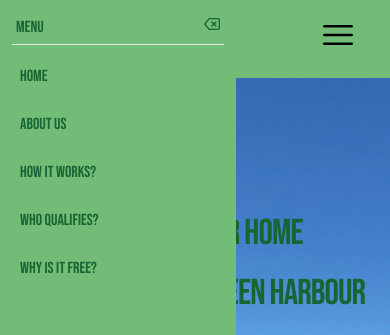
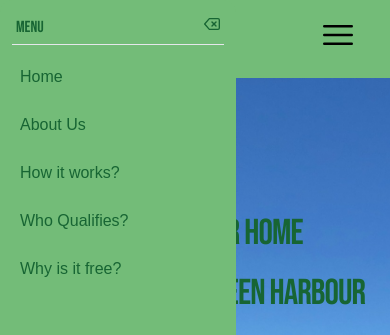
Before and after one commit to UzairChaudhary/Green-Harbour, a Next.js app: page / in a window 390 px wide. Both pictures are taken after a click on the button 338 px from the left and 34 px from the top of the page. Shown: the top 335 px of the page. Built offline with nearby package versions, Linux system fonts and the light colour scheme.

Commit message:
changed font in navbar hamburger menu

```diff
--- a/components/LandingPage/Navbar.js
+++ b/components/LandingPage/Navbar.js
@@ -60,7 +60,7 @@ function Navbar() {
                                 </div>
                                 {links.map(({ id, linkText, url }) => (
                                     <Link key={id} href={url} end legacyBehavior>
-                                        <a onClick={() => dispatch({ type: actioTypes.closeSidebar })} className=" hover:text-white hover:bg-mud_color rounded-lg p-1 px-2">
+                                        <a onClick={() => dispatch({ type: actioTypes.closeSidebar })} className=" hover:text-white hover:bg-mud_color font-proxima-nova rounded-lg p-1 px-2">
                                             {linkText}
                                         </a>
                                     </Link>
```
